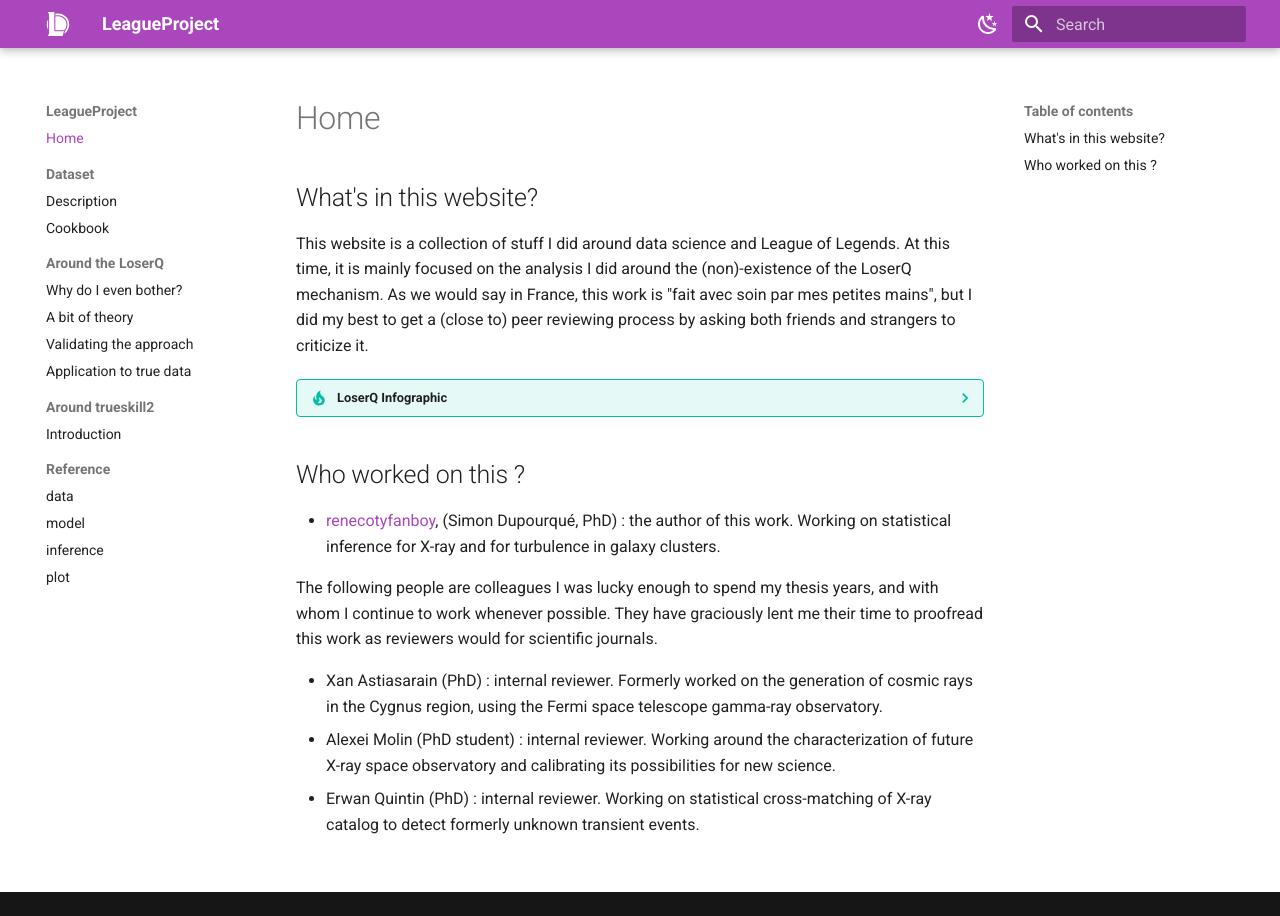
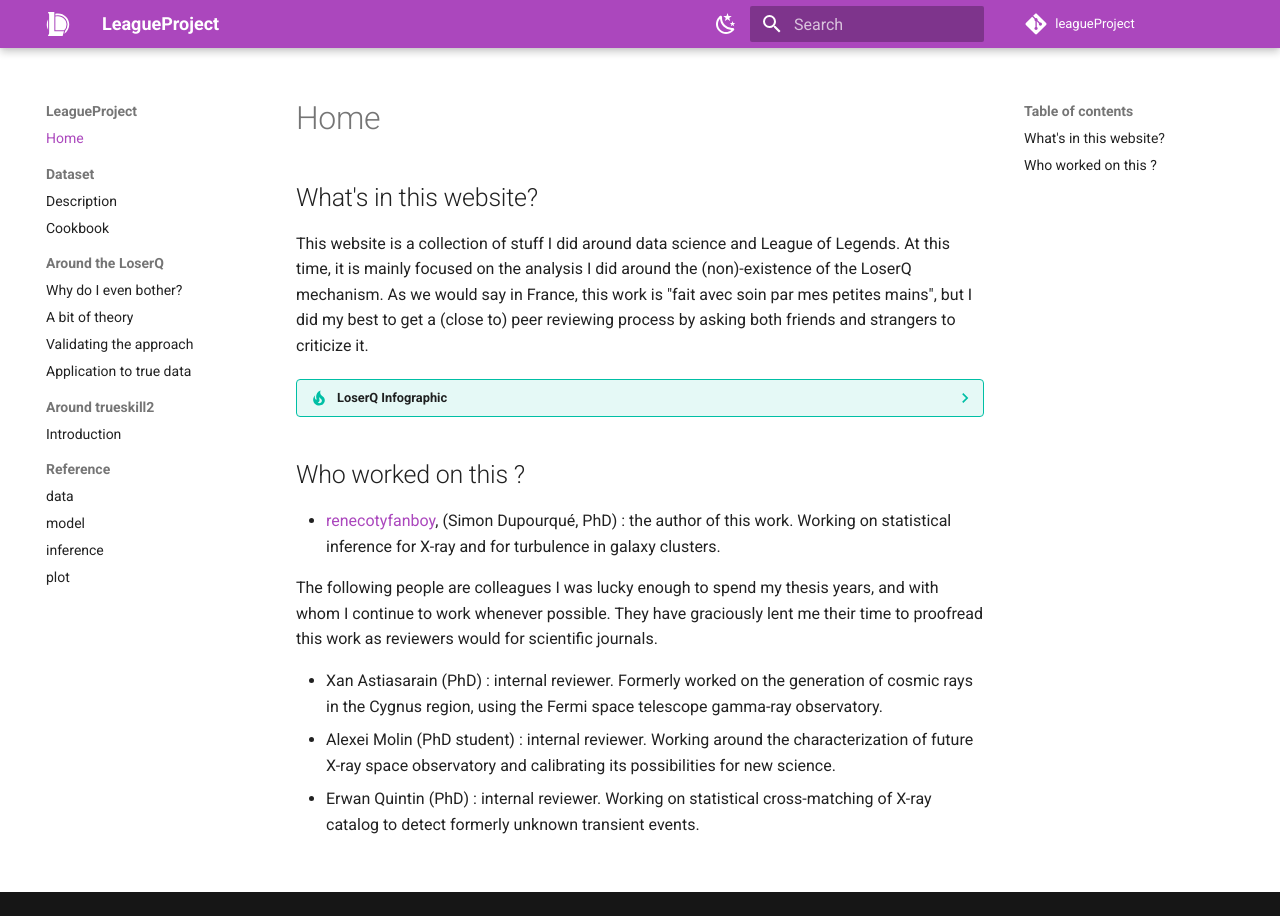
Before and after one commit to renecotyfanboy/leagueProject, an MkDocs documentation site: the page built from docs/index.md, in a window 1280 px wide. Built offline with MkDocs 1.6.1 and Material for MkDocs 9.7.7, drawn with Linux system fonts in a browser that asks for light colours; comment, search, counter and statistics services are not loaded.

```diff
--- a/docs/index.md
+++ b/docs/index.md
@@ -4,7 +4,7 @@ This website is a collection of stuff I did around data science and League of Le
 
 ??? tip "LoserQ Infographic"
 
-    ![LoserQ Infrographic](assets/loserq_infrographic.png)
+    ![LoserQ Infrographic](assets/loserq_infographic.png)
 
 ## Who worked on this ?
 
--- a/mkdocs.yml
+++ b/mkdocs.yml
@@ -117,6 +117,9 @@ markdown_extensions:
   - pymdownx.arithmatex:
       generic: true
 
+repo_url: https://github.com/renecotyfanboy/leagueProject
+repo_name: leagueProject
+
 extra_javascript:
   - javascripts/katex.js
   - https://cdnjs.cloudflare.com/ajax/libs/KaTeX/0.16.7/katex.min.js
```
